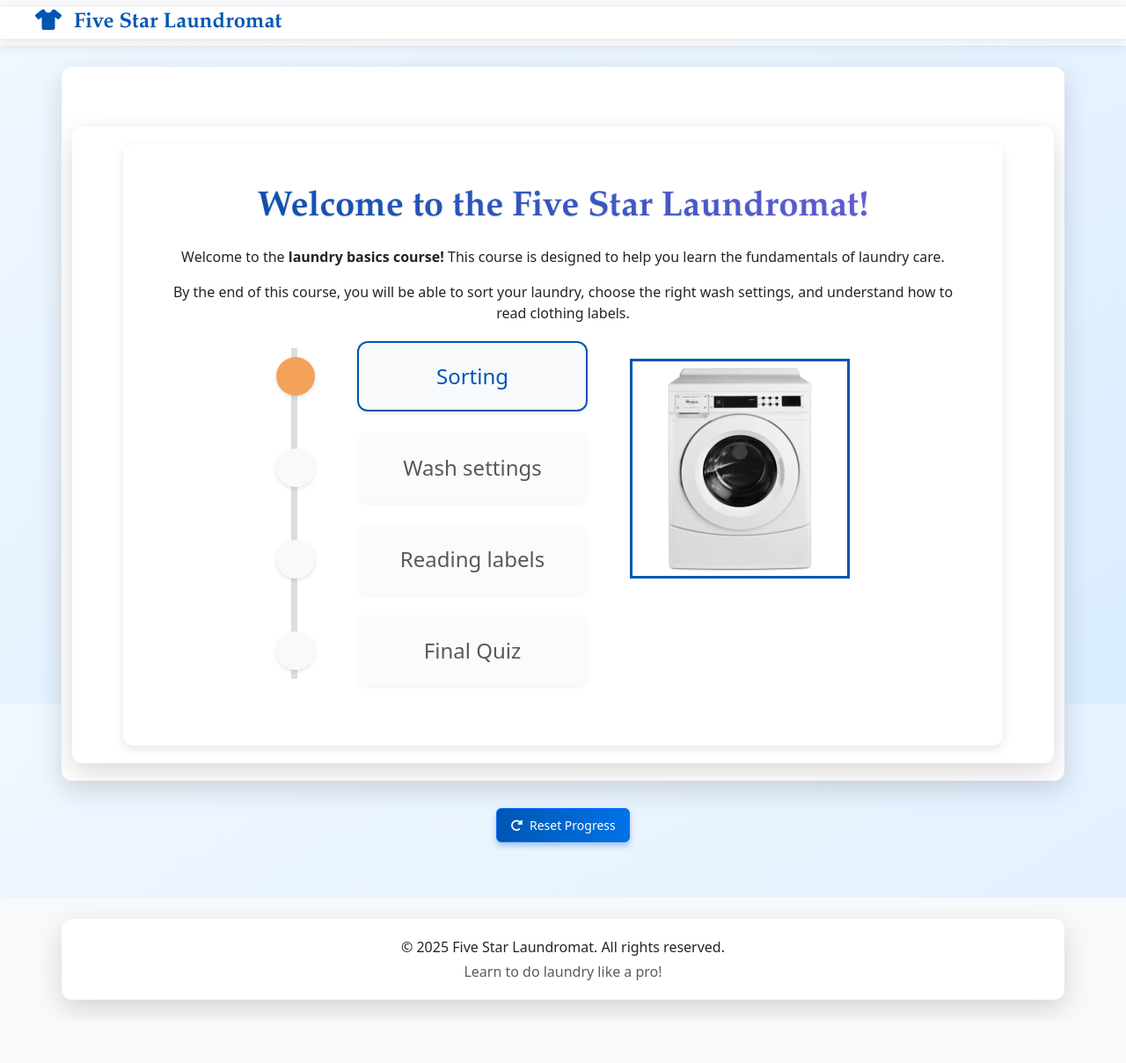
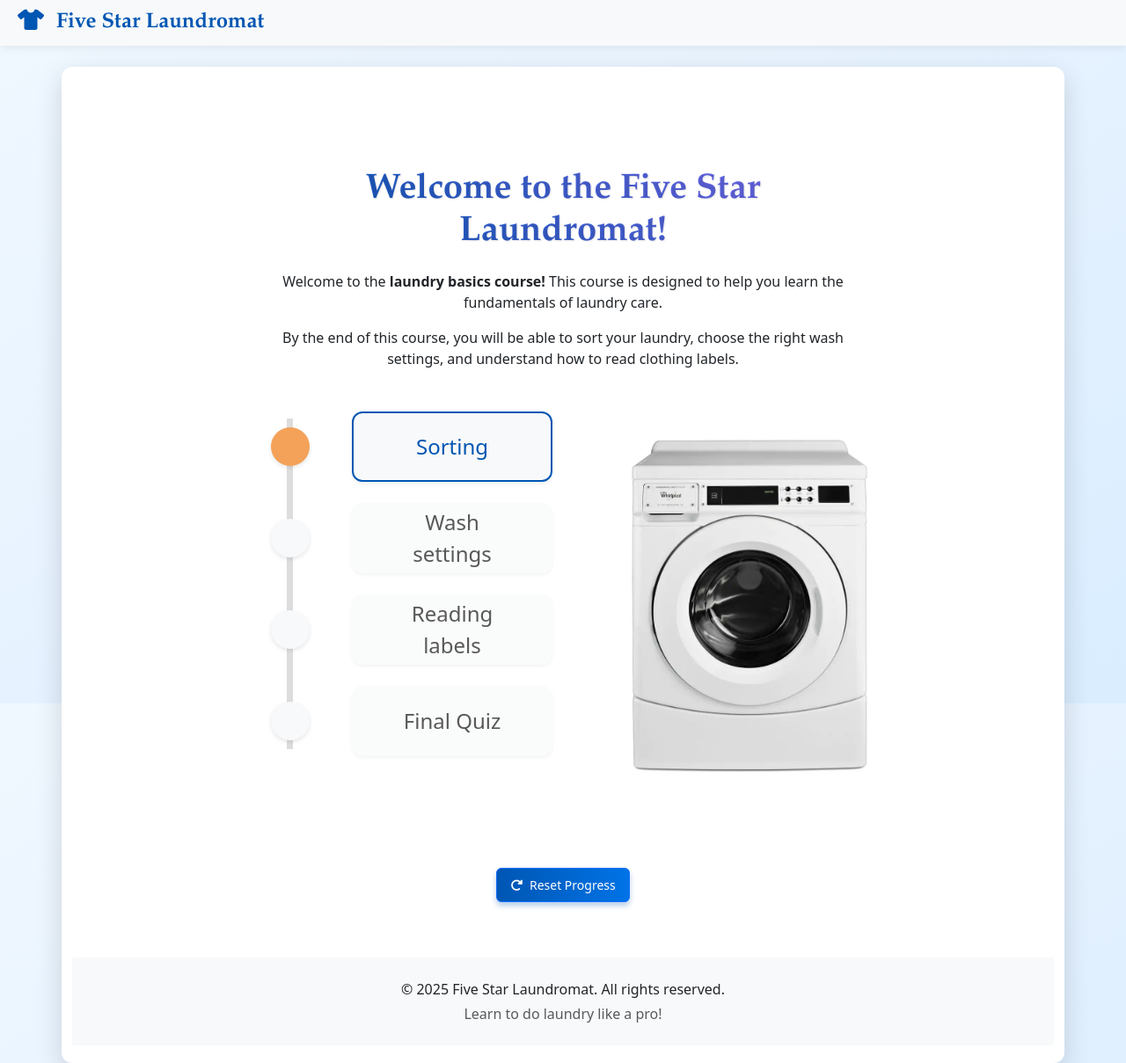
Before and after one commit to gabrielchuang/UI-project-laundry, a Flask app: page /page/mainpage1 in a window 1280 px wide. Shown: the whole page at 88% size. Before the commit the page ends 1153 px from the top, so only its background shows below. Run offline with Flask 3, Linux system fonts and the light colour scheme.

Commit message:
ch: changed home layout

```diff
--- a/static/style.css
+++ b/static/style.css
@@ -1362,6 +1362,12 @@ button:disabled {
   font-size: 0.95rem;
 }
 
+.home--bg-img{
+    width: 400px;
+    height: auto;
+    /* border: 3px solid #0056b3; */
+}
+
 /* Responsive adjustments */
 @media (max-width: 992px) {
   .main-title {
--- a/templates/layout.html
+++ b/templates/layout.html
@@ -16,7 +16,7 @@
 <body>
 
   <nav class="navbar navbar-expand-lg navbar-light bg-light">
-    <div class="container-nav">
+    <div class="">
       <!-- Added navbar toggler for mobile -->
       <a class="navbar-brand nav-link-title" href="/">
         <i class="fas fa-tshirt me-2"></i> Five Star Laundromat
@@ -36,7 +36,7 @@
   </div>
 
   <footer class="footer mt-5 py-4 bg-light">
-    <div class="container text-center">
+    <div class="text-center">
       <p class="mb-1">© 2025 Five Star Laundromat. All rights reserved.</p>
       <p class="text-muted mb-0">Learn to do laundry like a pro!</p>
     </div>
--- a/templates/outline.html
+++ b/templates/outline.html
@@ -2,8 +2,8 @@
 
 {% block content %}
 
-    <div class="container text-center mt-5">
-        <div class="white-box p-5">
+    <div class="text-center mt-5 row justify-content-center">
+        <div class="p-5 col-12 col-lg-8">
             <h1 class="title">Welcome to the Five Star Laundromat!</h1>
 
             <p>
@@ -16,8 +16,9 @@
             </p>
             <!-- New flex layout: step-indicator + buttons side by side -->
 
-            <div class="d-flex justify-content-center align-items-start gap-5" style="margin: 20px">
+            <div class="row mt-5">
                 <!-- Step indicator on the left -->
+                <div class="col-12 col-md-6 d-flex align-items-start gap-5">
                     <div class="step-indicator d-flex flex-column align-items-center mt-2">
 
                         {% for j in range(1, 5) %}
@@ -40,13 +41,14 @@
                             {% endif %}
                         {% endfor %}
                     </div>
+                </div>
 
-                <div style="text-align: center; margin: 20px 0;">
+                <div class="col-12 col-md-6" style="text-align: center; margin: 20px 0;">
                     <!-- Washing machine image with inline styles -->
                     <img src="{{ url_for('static', filename='imgs/washing-machine.webp') }}"
                          alt="Washing Machine"
-                         style="width: 250px; height: auto; border: 3px solid #0056b3;"/>
-            </div>
+                         class="home--bg-img"
+                         />
             </div>
         </div>
     </div>
```
Lines whose indentation alone changed are shown as unchanged.
